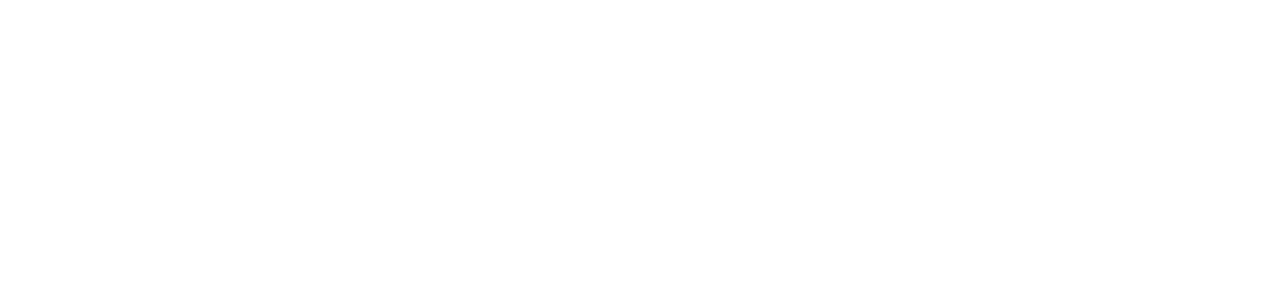
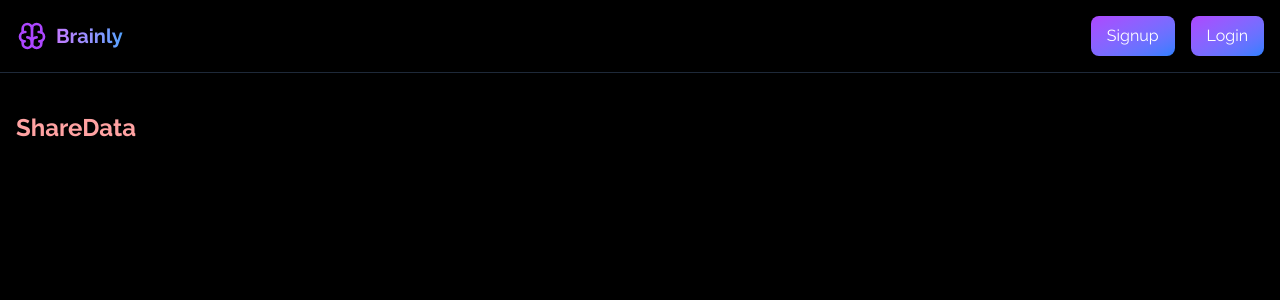
Before and after one commit to Piyushrathoree/Brainly-client, a React (Vite) app: page /share/1 in a window 1280 px wide. Before the commit this address had no page. Shown: the top 300 px of the page. Built offline with nearby package versions, Linux system fonts and the light colour scheme; no server answers.

Commit message:
feat: add ShareData component route to App and clean up ShareBrainDialog submission handler

```diff
--- a/src/App.tsx
+++ b/src/App.tsx
@@ -7,6 +7,7 @@ import {
 import Layout from "./layout";
 import { Toaster } from 'react-hot-toast';
 import { ProtectedRoute } from "./components/ProtectedRoute";
+import ShareData from "./pages/ShareData";
 
 // Lazy load components for better performance
 const LandingPage = lazy(() => import("./components/LandingPage"));
@@ -101,6 +102,9 @@ const App: React.FC = () => {
                 <Profile />
               </ProtectedRoute>
             } /> */}
+            {
+              <Route path="/share/:shareCode" element={<ShareData />} />
+            }
           </Route>
           {/* Auth callback routes outside of Layout */}
           <Route path="/auth/callback" element={<OAuthCallback />} />
--- a/src/components/ShareBrainDialog.tsx
+++ b/src/components/ShareBrainDialog.tsx
@@ -36,7 +36,6 @@ const ShareBrainDialog: React.FC<ShareBrainDialogProps> = ({
   const handleSubmit = (e: React.FormEvent) => {
     e.preventDefault();
     ToggleShare();
-
   };
   return (
     <Dialog open={isOpen} onOpenChange={onClose}>
--- /dev/null
+++ b/src/pages/ShareData.tsx
@@ -0,0 +1,32 @@
+import useGetSharebleData from "@/hooks/useGetSharebleData";
+import { useEffect } from "react";
+import { useParams } from "react-router-dom";
+
+
+const ShareData = () => {
+    const {shareCode} = useParams();
+    const {getSharebleData ,data} = useGetSharebleData();
+    useEffect(() => {
+      if (shareCode) {
+        getSharebleData(shareCode);
+      }
+    }, [shareCode]);
+
+    useEffect(() => {
+      if (data) {
+        console.log("Fetched data:", data);
+      }
+    }, [data]);
+
+  return (
+    <div>
+        <h1 className="text-red-300 text-2xl font-bold">ShareData</h1>
+        {/* {data.map((item) => (
+
+
+        ))} */}
+    </div>
+  )
+}
+
+export default ShareData
```
